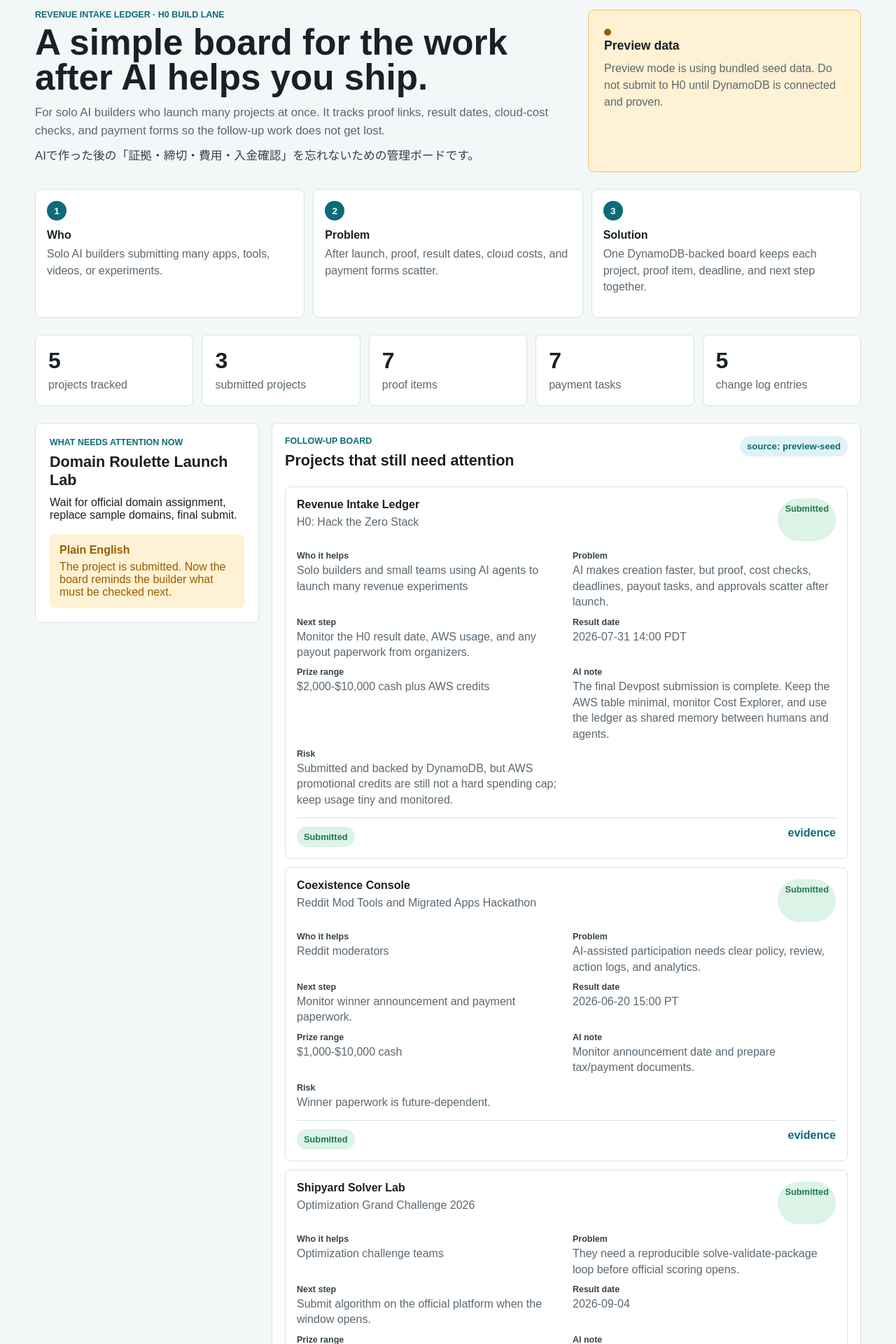
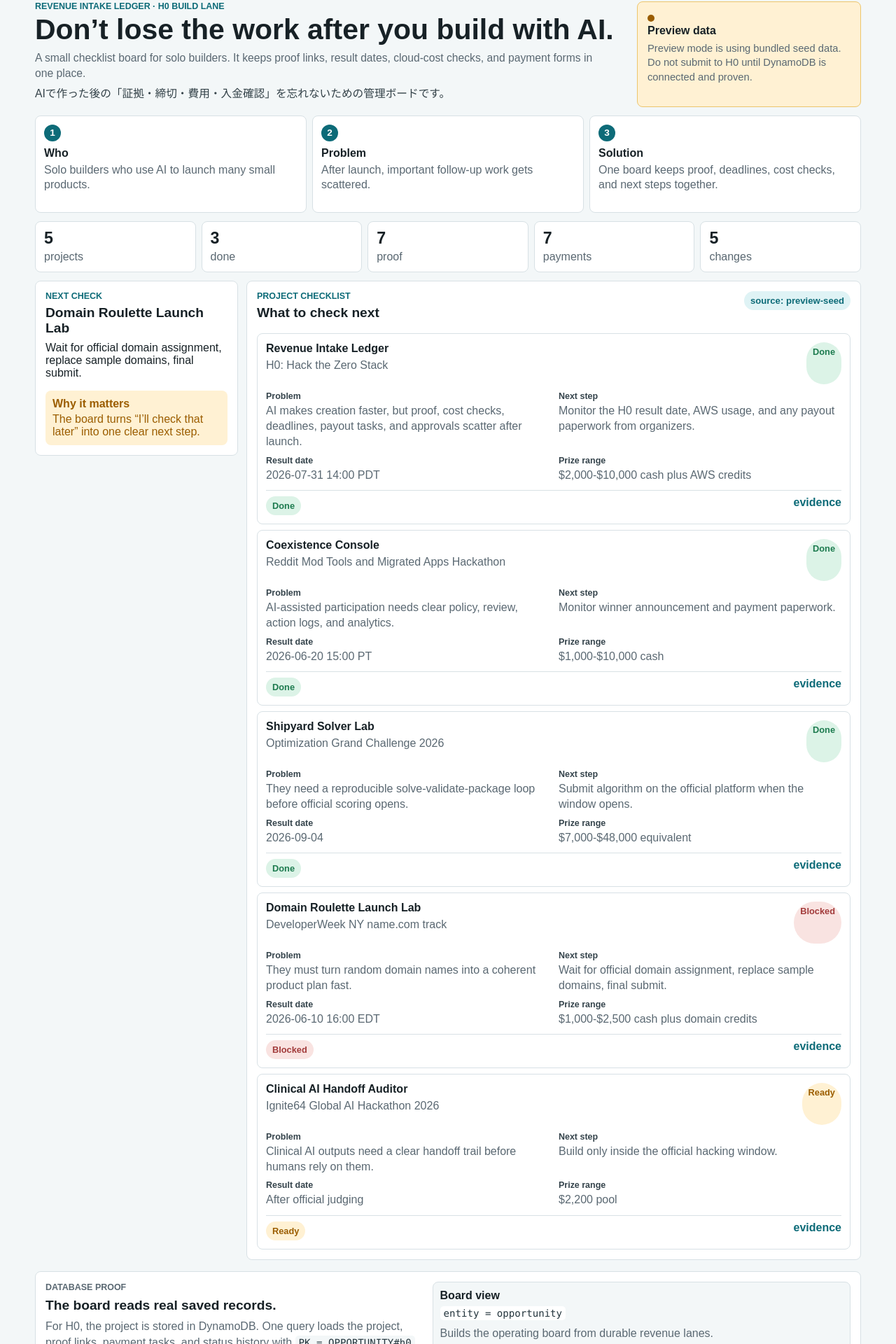
Before and after one commit to daideguchi/revenue-intake-ledger, a Next.js app: page / in a window 1280 px wide. Shown: the part 14-1934 px from the top of the page at 70% size. Built offline with nearby package versions, Linux system fonts and the light colour scheme.

Commit message:
Tighten H0 copy and layout density

```diff
--- a/app/globals.css
+++ b/app/globals.css
@@ -31,20 +31,20 @@
 }
 
 .shell {
-  width: min(1180px, calc(100% - 32px));
+  width: min(1180px, calc(100% - 20px));
   margin: 0 auto;
-  padding: 28px 0 48px;
+  padding: 16px 0 32px;
 }
 
 .topbar {
   display: grid;
-  grid-template-columns: minmax(0, 1fr) minmax(300px, 390px);
-  gap: 24px;
+  grid-template-columns: minmax(0, 1fr) minmax(240px, 320px);
+  gap: 12px;
   align-items: stretch;
 }
 
 .eyebrow {
-  margin: 0 0 8px;
+  margin: 0 0 6px;
   color: var(--brand);
   font-size: 0.78rem;
   font-weight: 700;
@@ -60,15 +60,16 @@
 }
 
 h1 {
-  margin-bottom: 12px;
-  font-size: clamp(2.35rem, 4vw, 4.7rem);
-  line-height: 0.98;
+  max-width: 900px;
+  margin-bottom: 8px;
+  font-size: clamp(2rem, 3.2vw, 3.8rem);
+  line-height: 1.02;
   letter-spacing: 0;
 }
 
 h2 {
-  margin-bottom: 10px;
-  font-size: 1.35rem;
+  margin-bottom: 8px;
+  font-size: 1.2rem;
   letter-spacing: 0;
 }
 
@@ -79,11 +80,11 @@
 }
 
 .lead {
-  max-width: 760px;
-  margin-bottom: 10px;
+  max-width: 820px;
+  margin-bottom: 7px;
   color: var(--muted);
-  font-size: 1.05rem;
-  line-height: 1.55;
+  font-size: 0.98rem;
+  line-height: 1.42;
 }
 
 .lead.ja {
@@ -105,19 +106,20 @@
 
 .db-card {
   position: relative;
-  padding: 22px;
+  padding: 14px;
 }
 
 .db-card strong {
   display: block;
-  margin-bottom: 10px;
-  font-size: 1.1rem;
+  margin-bottom: 6px;
+  font-size: 1rem;
 }
 
 .db-card p {
   margin-bottom: 0;
   color: var(--muted);
-  line-height: 1.5;
+  line-height: 1.38;
+  font-size: 0.92rem;
 }
 
 .db-card.preview {
@@ -150,8 +152,8 @@
 .judge-path {
   display: grid;
   grid-template-columns: repeat(3, 1fr);
-  gap: 12px;
-  margin: 24px 0;
+  gap: 8px;
+  margin: 12px 0;
 }
 
 .judge-path div,
@@ -163,16 +165,16 @@
 }
 
 .judge-path div {
-  min-height: 118px;
-  padding: 16px;
+  min-height: 92px;
+  padding: 12px;
 }
 
 .judge-path span {
   display: grid;
-  width: 28px;
-  height: 28px;
+  width: 24px;
+  height: 24px;
   place-items: center;
-  margin-bottom: 12px;
+  margin-bottom: 8px;
   border-radius: 50%;
   background: var(--brand);
   color: white;
@@ -182,7 +184,7 @@
 
 .judge-path strong {
   display: block;
-  margin-bottom: 6px;
+  margin-bottom: 4px;
 }
 
 .judge-path p,
@@ -191,24 +193,24 @@
 .architecture p,
 .architecture li {
   color: var(--muted);
-  line-height: 1.45;
+  line-height: 1.36;
 }
 
 .metrics {
   display: grid;
   grid-template-columns: repeat(5, 1fr);
-  gap: 12px;
-  margin-bottom: 24px;
+  gap: 8px;
+  margin-bottom: 12px;
 }
 
 .metrics article {
-  padding: 18px;
+  padding: 10px 12px;
 }
 
 .metrics span {
   display: block;
-  margin-bottom: 4px;
-  font-size: 2rem;
+  margin-bottom: 2px;
+  font-size: 1.45rem;
   font-weight: 800;
 }
 
@@ -218,20 +220,20 @@
 
 .workbench {
   display: grid;
-  grid-template-columns: minmax(260px, 320px) 1fr;
-  gap: 18px;
+  grid-template-columns: minmax(230px, 290px) 1fr;
+  gap: 12px;
   align-items: start;
 }
 
 .next-step {
-  padding: 20px;
+  padding: 14px;
   position: sticky;
-  top: 16px;
+  top: 10px;
 }
 
 .hint {
-  margin-top: 18px;
-  padding: 14px;
+  margin-top: 10px;
+  padding: 10px;
   border-radius: 8px;
   background: var(--warn-soft);
   color: var(--warn);
@@ -243,23 +245,23 @@
 }
 
 .hint strong {
-  margin-bottom: 6px;
+  margin-bottom: 4px;
 }
 
 .table-wrap {
-  padding: 18px;
+  padding: 14px;
 }
 
 .table-head {
   display: flex;
   justify-content: space-between;
-  gap: 16px;
-  margin-bottom: 14px;
+  gap: 12px;
+  margin-bottom: 10px;
 }
 
 .table-head span {
   align-self: start;
-  padding: 7px 10px;
+  padding: 6px 9px;
   border-radius: 999px;
   background: var(--brand-soft);
   color: var(--brand);
@@ -269,25 +271,25 @@
 
 .cards {
   display: grid;
-  gap: 12px;
+  gap: 8px;
 }
 
 .lane {
-  padding: 16px;
+  padding: 12px;
 }
 
 .lane-title {
   display: flex;
   justify-content: space-between;
-  gap: 12px;
-  margin-bottom: 14px;
+  gap: 10px;
+  margin-bottom: 10px;
 }
 
 .lane-title span,
 .lane footer span {
   white-space: nowrap;
   border-radius: 999px;
-  padding: 7px 10px;
+  padding: 6px 9px;
   font-size: 0.8rem;
   font-weight: 700;
 }
@@ -317,7 +319,7 @@
 dl {
   display: grid;
   grid-template-columns: 1fr 1fr;
-  gap: 10px 18px;
+  gap: 8px 14px;
   margin: 0;
 }
 
@@ -337,9 +339,9 @@
 .lane footer {
   display: flex;
   justify-content: space-between;
-  gap: 12px;
-  margin-top: 14px;
-  padding-top: 12px;
+  gap: 10px;
+  margin-top: 10px;
+  padding-top: 8px;
   border-top: 1px solid var(--line);
 }
 
@@ -353,9 +355,9 @@
 .proof-board {
   display: grid;
   grid-template-columns: 1fr 1fr;
-  gap: 24px;
-  margin-top: 24px;
-  padding: 22px;
+  gap: 14px;
+  margin-top: 16px;
+  padding: 14px;
 }
 
 .architecture ul {
@@ -364,7 +366,7 @@
 }
 
 .architecture li + li {
-  margin-top: 8px;
+  margin-top: 6px;
 }
 
 .query-proof,
@@ -372,16 +374,16 @@
 .action-index {
   display: grid;
   grid-template-columns: minmax(0, 0.95fr) minmax(0, 1.05fr);
-  gap: 18px;
-  margin-top: 24px;
-  padding: 22px;
+  gap: 12px;
+  margin-top: 16px;
+  padding: 14px;
 }
 
 .query-main p,
 .history-board p,
 .action-index p {
   color: var(--muted);
-  line-height: 1.5;
+  line-height: 1.4;
 }
 
 code {
@@ -397,7 +399,7 @@
   display: flex;
   flex-wrap: wrap;
   gap: 8px;
-  margin: 18px 0;
+  margin: 10px 0;
 }
 
 .query-counts span,
@@ -405,7 +407,7 @@
 .api-link,
 .query-side a {
   border-radius: 999px;
-  padding: 8px 10px;
+  padding: 6px 9px;
   font-size: 0.82rem;
   font-weight: 800;
   text-decoration: none;
@@ -418,8 +420,8 @@
 
 .index-proof {
   display: grid;
-  gap: 8px;
-  margin: 18px 0;
+  gap: 6px;
+  margin: 10px 0;
 }
 
 .index-proof span {
@@ -441,7 +443,7 @@
 .history-list,
 .queue-list {
   display: grid;
-  gap: 10px;
+  gap: 8px;
 }
 
 .query-side article,
@@ -450,14 +452,14 @@
   border: 1px solid var(--line);
   border-radius: 8px;
   background: var(--surface-soft);
-  padding: 14px;
+  padding: 10px;
 }
 
 .query-side strong,
 .history-list strong,
 .queue-list strong {
   display: block;
-  margin-bottom: 8px;
+  margin-bottom: 6px;
 }
 
 .query-side code {
@@ -478,13 +480,13 @@
 .query-side p,
 .history-list p,
 .queue-list p {
-  margin-bottom: 10px;
+  margin-bottom: 6px;
 }
 
 .history-list span,
 .queue-list span {
   display: block;
-  margin-bottom: 8px;
+  margin-bottom: 6px;
   color: var(--brand);
   font-size: 0.8rem;
   font-weight: 800;
@@ -493,12 +495,12 @@
 .proof-grid {
   display: grid;
   grid-template-columns: 1fr 1fr;
-  gap: 10px;
+  gap: 8px;
 }
 
 .proof {
-  min-height: 116px;
-  padding: 14px;
+  min-height: 98px;
+  padding: 10px;
   border: 1px solid var(--line);
   border-radius: 8px;
   background: var(--surface-soft);
@@ -506,7 +508,7 @@
 
 .proof span {
   display: inline-flex;
-  margin-bottom: 10px;
+  margin-bottom: 7px;
   padding: 5px 8px;
   border-radius: 999px;
   font-size: 0.72rem;
--- a/app/page.tsx
+++ b/app/page.tsx
@@ -9,11 +9,11 @@
 import { dynamoAccessPatterns, getLedgerHealth, h0ProofRequirements, summarizeLedgerItems } from "../lib/revenue-data";
 
 const statusLabels = {
-  submitted: "Submitted",
-  watching: "Watching",
-  registered: "Registered",
+  submitted: "Done",
+  watching: "Watch",
+  registered: "Ready",
   blocked: "Blocked",
-  proof_needed: "Proof needed"
+  proof_needed: "Need proof"
 };
 
 export default async function Page() {
@@ -41,10 +41,10 @@
       <section className="topbar" aria-label="Product status">
         <div>
           <p className="eyebrow">Revenue Intake Ledger · H0 Build Lane</p>
-          <h1>A simple board for the work after AI helps you ship.</h1>
+          <h1>Don’t lose the work after you build with AI.</h1>
           <p className="lead">
-            For solo AI builders who launch many projects at once. It tracks proof links, result dates, cloud-cost
-            checks, and payment forms so the follow-up work does not get lost.
+            A small checklist board for solo builders. It keeps proof links, result dates, cloud-cost checks, and
+            payment forms in one place.
           </p>
           <p className="lead ja">
             AIで作った後の「証拠・締切・費用・入金確認」を忘れないための管理ボードです。
@@ -61,59 +61,59 @@
         <div>
           <span>1</span>
           <strong>Who</strong>
-          <p>Solo AI builders submitting many apps, tools, videos, or experiments.</p>
+          <p>Solo builders who use AI to launch many small products.</p>
         </div>
         <div>
           <span>2</span>
           <strong>Problem</strong>
-          <p>After launch, proof, result dates, cloud costs, and payment forms scatter.</p>
+          <p>After launch, important follow-up work gets scattered.</p>
         </div>
         <div>
           <span>3</span>
           <strong>Solution</strong>
-          <p>One DynamoDB-backed board keeps each project, proof item, deadline, and next step together.</p>
+          <p>One board keeps proof, deadlines, cost checks, and next steps together.</p>
         </div>
       </section>
 
       <section className="metrics" aria-label="Current operating metrics">
         <article>
           <span>{summary.opportunities}</span>
-          <p>projects tracked</p>
+          <p>projects</p>
         </article>
         <article>
           <span>{summary.submitted}</span>
-          <p>submitted projects</p>
+          <p>done</p>
         </article>
         <article>
           <span>{summary.evidenceItems}</span>
-          <p>proof items</p>
+          <p>proof</p>
         </article>
         <article>
           <span>{summary.payoutTasks}</span>
-          <p>payment tasks</p>
+          <p>payments</p>
         </article>
         <article>
           <span>{summary.statusEvents}</span>
-          <p>change log entries</p>
+          <p>changes</p>
         </article>
       </section>
 
       <section className="workbench">
         <aside className="next-step" aria-label="Next action">
-          <p className="eyebrow">What needs attention now</p>
+          <p className="eyebrow">Next check</p>
           <h2>{nextItem.product}</h2>
           <p>{nextItem.nextAction}</p>
           <div className="hint">
-            <strong>Plain English</strong>
-            <span>The project is submitted. Now the board reminds the builder what must be checked next.</span>
+            <strong>Why it matters</strong>
+            <span>The board turns “I’ll check that later” into one clear next step.</span>
           </div>
         </aside>
 
         <div className="table-wrap">
           <div className="table-head">
             <div>
-              <p className="eyebrow">Follow-up board</p>
-              <h2>Projects that still need attention</h2>
+              <p className="eyebrow">Project checklist</p>
+              <h2>What to check next</h2>
             </div>
             <span>source: {source}</span>
           </div>
@@ -128,10 +128,6 @@
                   <span>{statusLabels[item.status]}</span>
                 </div>
                 <dl>
-                  <div>
-                    <dt>Who it helps</dt>
-                    <dd>{item.audience}</dd>
-                  </div>
                   <div>
                     <dt>Problem</dt>
                     <dd>{item.problem}</dd>
@@ -148,14 +144,6 @@
                     <dt>Prize range</dt>
                     <dd>{item.prizeRange}</dd>
                   </div>
-                  <div>
-                    <dt>AI note</dt>
-                    <dd>{item.aiSuggestion}</dd>
-                  </div>
-                  <div>
-                    <dt>Risk</dt>
-                    <dd>{item.risk}</dd>
-                  </div>
                 </dl>
                 <footer>
                   <span>{statusLabels[item.status]}</span>
@@ -169,11 +157,11 @@
 
       <section className="query-proof" aria-label="DynamoDB query proof">
         <div className="query-main">
-          <p className="eyebrow">DynamoDB proof</p>
-          <h2>One key loads everything needed for one project.</h2>
+          <p className="eyebrow">Database proof</p>
+          <h2>The board reads real saved records.</h2>
           <p>
-            The H0 project is stored as one DynamoDB item collection. The app loads the project profile, proof links,
-            payment tasks, and status history with <code>PK = OPPORTUNITY#h0</code>.
+            For H0, the project is stored in DynamoDB. One query loads the project, proof links, payment tasks,
+            and status history with <code>PK = OPPORTUNITY#h0</code>.
           </p>
           <div className="query-counts">
             <span>{h0Bundle.evidence.length} evidence</span>
@@ -197,10 +185,10 @@
       <section className="history-board" aria-label="Status history">
         <div>
           <p className="eyebrow">Change history</p>
-          <h2>Every important change leaves a trace.</h2>
+          <h2>Every important change is saved.</h2>
           <p>
-            After a project is submitted, humans and AI agents both need a clean record of what changed, why it changed,
-            and what should happen next.
+            After submission, humans and AI agents both need a simple record of what changed, why it changed,
+            and what to do next.
           </p>
         </div>
         <div className="history-list">
@@ -219,11 +207,11 @@
 
       <section className="action-index" aria-label="DynamoDB action queue">
         <div>
-          <p className="eyebrow">Unfinished work queue</p>
-          <h2>The app can ask DynamoDB: what is still open?</h2>
+          <p className="eyebrow">Open tasks</p>
+          <h2>The board can ask: what is still open?</h2>
           <p>
             The app reads unfinished result, payment, and cloud-cost tasks through <code>PK = WORK_QUEUE#open</code>.
-            This is what turns the board into a working checklist instead of a static dashboard.
+            That makes it a working checklist, not a static page.
           </p>
           <div className="index-proof">
             <span>access: {actionQueue.accessPath}</span>
@@ -248,11 +236,11 @@
 
       <section className="architecture" aria-label="Database architecture">
         <div>
-          <p className="eyebrow">Database-first design</p>
-          <h2>DynamoDB is the memory for the work.</h2>
+          <p className="eyebrow">Shared memory</p>
+          <h2>DynamoDB keeps the work in one place.</h2>
           <p>
             DynamoDB stores projects, proof items, prize terms, payment tasks, change history, and AI suggestions.
-            In an agent-heavy workflow, this shared memory keeps humans and AI aligned after launch.
+            In an AI-heavy workflow, this keeps humans and agents looking at the same truth.
           </p>
         </div>
         <ul>
--- a/scripts/verify.mjs
+++ b/scripts/verify.mjs
@@ -62,14 +62,15 @@
     throw new Error("proof work queue access pattern missing");
   }
   if (!html.includes("Revenue Intake Ledger")) throw new Error("landing dashboard missing title");
+  if (!html.includes("Don’t lose the work after you build with AI.")) throw new Error("gentle headline missing");
   if (!html.includes("AIで作った後の")) throw new Error("Japanese guidance missing");
   if (!html.includes("DynamoDB")) throw new Error("database boundary missing");
   if (!html.includes("Who</strong>")) throw new Error("who card missing");
   if (!html.includes("Problem</strong>")) throw new Error("problem card missing");
   if (!html.includes("Solution</strong>")) throw new Error("solution card missing");
-  if (!html.includes("DynamoDB proof")) throw new Error("DynamoDB proof section missing");
+  if (!html.includes("Database proof")) throw new Error("database proof section missing");
   if (!html.includes("OPPORTUNITY#h0")) throw new Error("DynamoDB key proof missing");
-  if (!html.includes("Unfinished work queue")) throw new Error("unfinished work queue section missing");
+  if (!html.includes("Open tasks")) throw new Error("open tasks section missing");
   if (!html.includes("PK = WORK_QUEUE#open")) throw new Error("work queue proof missing");
 
   console.log(`revenue_intake_ledger_verify_ok rows=${items.items.length} source=${items.source}`);
```
Also changed, not shown: 1 other file (tests, documents, lock files or other folders).
